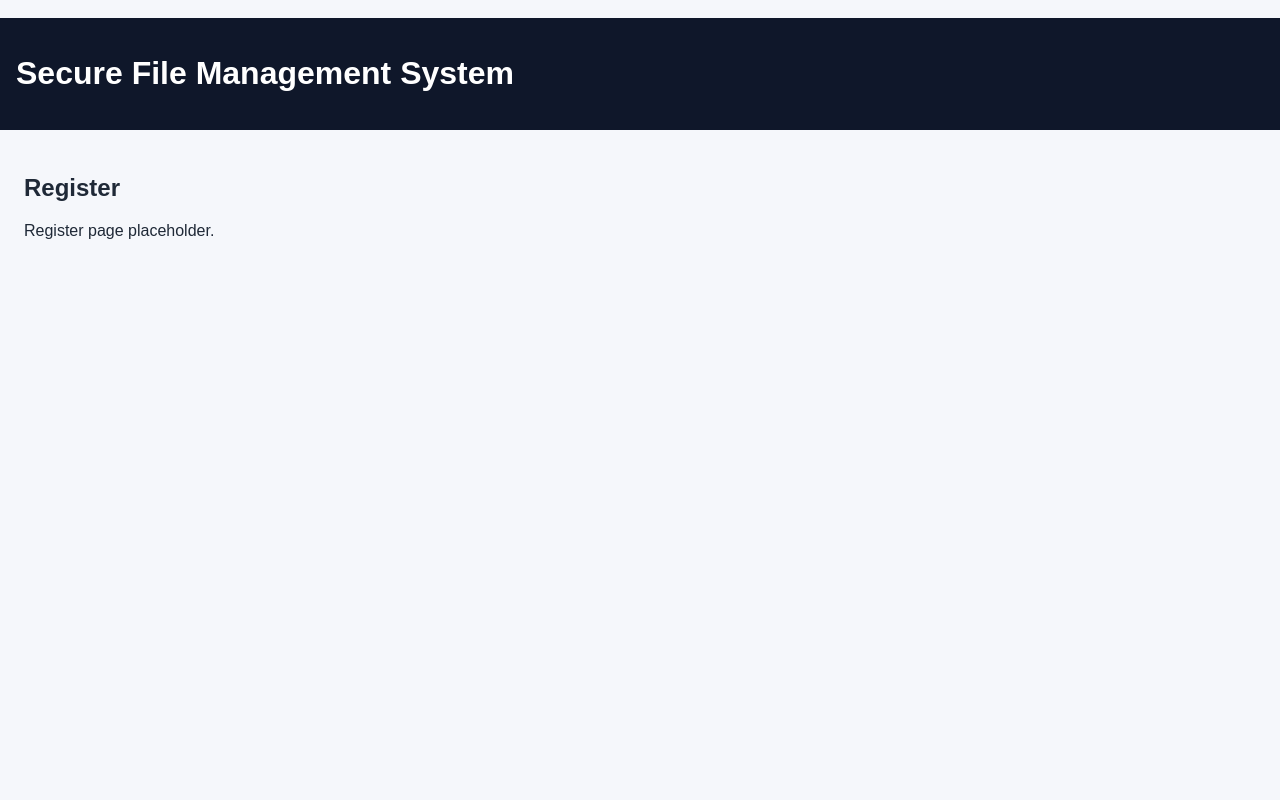
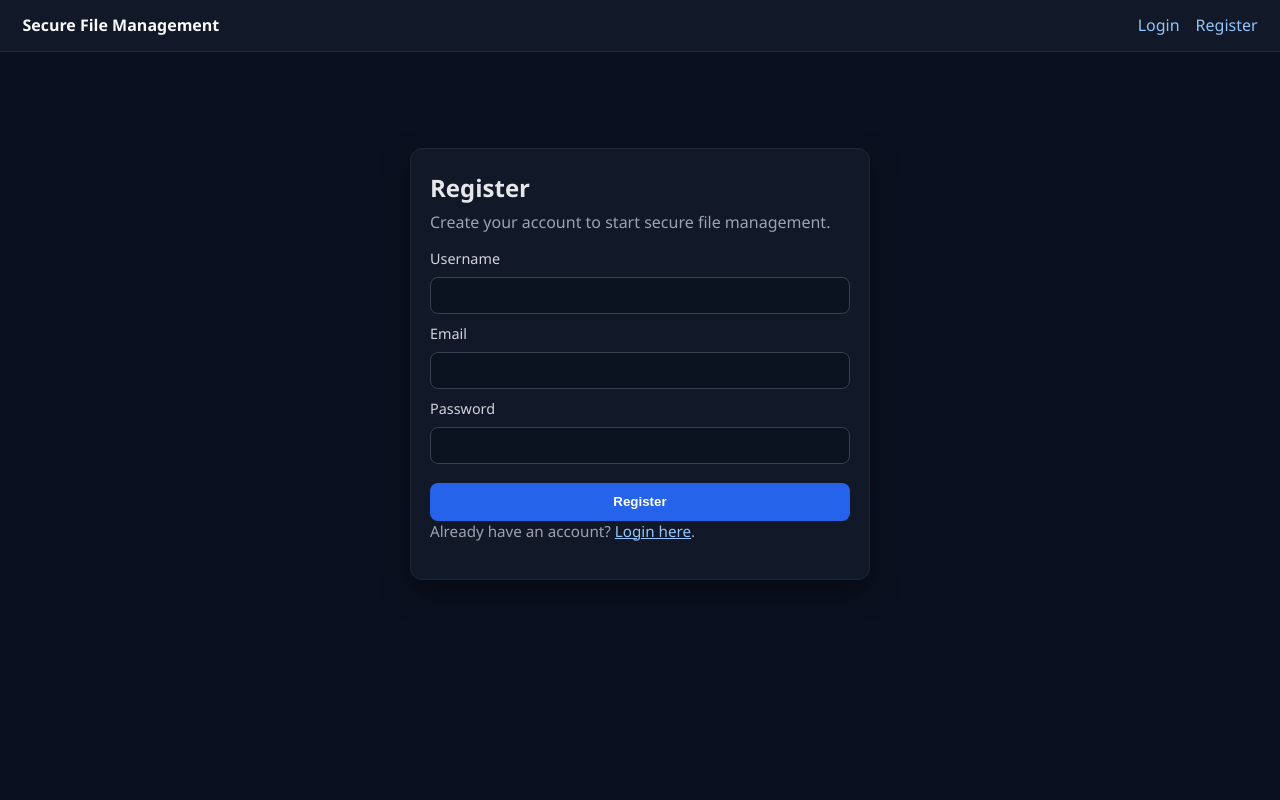
Before and after one commit to maverick-4281/os-project, a Flask app: page /register in a window 1280 px wide. Run offline with Flask 3, Linux system fonts and the light colour scheme.

Commit message:
v2: Module 1A - user registration and bcrypt password auth

```diff
--- a/app.py
+++ b/app.py
@@ -1,6 +1,9 @@
 from pathlib import Path
+from functools import wraps
 
-from flask import Flask, render_template
+from flask import Flask, flash, redirect, render_template, request, session, url_for
+
+from modules.auth import login_user, register_user
 
 
 app = Flask(__name__)
@@ -17,35 +20,96 @@ def create_required_folders() -> None:
 create_required_folders()
 
 
+def login_required(view_func):
+    """Protect routes that require an authenticated session."""
+
+    @wraps(view_func)
+    def wrapped_view(*args, **kwargs):
+        if not session.get("authenticated"):
+            flash("Please log in to continue.", "error")
+            return redirect(url_for("login"))
+        return view_func(*args, **kwargs)
+
+    return wrapped_view
+
+
 @app.route("/")
 def home():
+    if session.get("authenticated"):
+        return redirect(url_for("dashboard"))
+    return redirect(url_for("login"))
+
+
+@app.route("/login", methods=["GET", "POST"])
+def login():
+    if request.method == "POST":
+        username = request.form.get("username", "").strip()
+        password = request.form.get("password", "")
+
+        if not username or not password:
+            flash("Username and password are required.", "error")
+            return render_template("login.html")
+
+        is_valid, result = login_user(username, password)
+        if not is_valid:
+            flash(result, "error")
+            return render_template("login.html")
+
+        session["username"] = result["username"]
+        session["authenticated"] = True
+        session["otp_verified"] = False
+        flash("Login successful.", "success")
+        return redirect(url_for("dashboard"))
+
     return render_template("login.html")
 
 
-@app.route("/login")
-def login():
-    return render_template("login.html")
+@app.route("/register", methods=["GET", "POST"])
+def register():
+    if request.method == "POST":
+        username = request.form.get("username", "").strip()
+        email = request.form.get("email", "").strip()
+        password = request.form.get("password", "")
 
+        if not username or not email or not password:
+            flash("Username, email, and password are required.", "error")
+            return render_template("register.html")
 
-@app.route("/register")
-def register():
+        is_registered, result = register_user(username, password, email)
+        if not is_registered:
+            flash(result, "error")
+            return render_template("register.html")
+
+        flash("Registration successful. Please log in.", "success")
+        return redirect(url_for("login"))
+
     return render_template("register.html")
 
 
 @app.route("/dashboard")
+@login_required
 def dashboard():
     return render_template("dashboard.html")
 
 
 @app.route("/files")
+@login_required
 def files():
     return render_template("files.html")
 
 
 @app.route("/threats")
+@login_required
 def threats():
     return render_template("threats.html")
 
 
+@app.route("/logout")
+def logout():
+    session.clear()
+    flash("You have been logged out.", "success")
+    return redirect(url_for("login"))
+
+
 if __name__ == "__main__":
     app.run(debug=True)
--- a/static/css/style.css
+++ b/static/css/style.css
@@ -1,16 +1,133 @@
 body {
     margin: 0;
-    font-family: Arial, sans-serif;
-    background: #f5f7fb;
-    color: #1f2937;
+    min-height: 100vh;
+    font-family: "Segoe UI", Arial, sans-serif;
+    background: #0b1020;
+    color: #e5e7eb;
 }
 
-header {
-    background: #0f172a;
-    color: #ffffff;
-    padding: 1rem;
+.navbar {
+    display: flex;
+    align-items: center;
+    justify-content: space-between;
+    padding: 0.9rem 1.4rem;
+    background: #111827;
+    border-bottom: 1px solid #1f2937;
 }
 
-main {
-    padding: 1.5rem;
+.nav-brand {
+    font-weight: 700;
+    color: #f9fafb;
 }
+
+.nav-links {
+    display: flex;
+    gap: 1rem;
+    align-items: center;
+}
+
+.nav-links a {
+    color: #93c5fd;
+    text-decoration: none;
+}
+
+.nav-links a:hover {
+    text-decoration: underline;
+}
+
+.nav-user {
+    color: #9ca3af;
+    font-size: 0.95rem;
+}
+
+.page-shell {
+    max-width: 1040px;
+    margin: 0 auto;
+    padding: 2rem 1rem;
+}
+
+.flash-stack {
+    margin-bottom: 1rem;
+}
+
+.flash {
+    padding: 0.75rem 0.9rem;
+    border-radius: 8px;
+    margin-bottom: 0.6rem;
+    border: 1px solid transparent;
+}
+
+.flash-success {
+    background: #052e16;
+    border-color: #166534;
+    color: #bbf7d0;
+}
+
+.flash-error {
+    background: #3f0f1b;
+    border-color: #7f1d1d;
+    color: #fecaca;
+}
+
+.auth-card {
+    width: min(420px, 92vw);
+    margin: 4rem auto 0;
+    background: #111827;
+    border: 1px solid #1f2937;
+    border-radius: 12px;
+    padding: 1.4rem 1.2rem;
+    box-shadow: 0 12px 30px rgba(0, 0, 0, 0.4);
+}
+
+.auth-card h2 {
+    margin: 0 0 0.4rem;
+}
+
+.auth-card p {
+    margin: 0 0 1rem;
+    color: #9ca3af;
+}
+
+.auth-form {
+    display: grid;
+    gap: 0.6rem;
+}
+
+.auth-form label {
+    font-size: 0.9rem;
+    color: #d1d5db;
+}
+
+.auth-form input {
+    width: 100%;
+    box-sizing: border-box;
+    padding: 0.62rem 0.72rem;
+    border-radius: 8px;
+    border: 1px solid #374151;
+    background: #0b1220;
+    color: #f3f4f6;
+}
+
+.auth-form button {
+    margin-top: 0.6rem;
+    padding: 0.7rem 0.85rem;
+    border: none;
+    border-radius: 8px;
+    background: #2563eb;
+    color: #ffffff;
+    font-weight: 600;
+    cursor: pointer;
+}
+
+.auth-form button:hover {
+    background: #1d4ed8;
+}
+
+.auth-switch {
+    margin-top: 0.95rem;
+    font-size: 0.95rem;
+}
+
+.auth-switch a {
+    color: #93c5fd;
+}
--- a/templates/base.html
+++ b/templates/base.html
@@ -3,14 +3,37 @@
 <head>
     <meta charset="UTF-8">
     <meta name="viewport" content="width=device-width, initial-scale=1.0">
-    <title>Secure File Management</title>
+    <title>Secure File Management System</title>
     <link rel="stylesheet" href="{{ url_for('static', filename='css/style.css') }}">
 </head>
 <body>
-    <header>
-        <h1>Secure File Management System</h1>
-    </header>
-    <main>
+    <nav class="navbar">
+        <div class="nav-brand">Secure File Management</div>
+        <div class="nav-links">
+            {% if session.get('authenticated') %}
+            <span class="nav-user">Logged in as {{ session.get('username') }}</span>
+            <a href="{{ url_for('dashboard') }}">Dashboard</a>
+            <a href="{{ url_for('files') }}">Files</a>
+            <a href="{{ url_for('threats') }}">Threats</a>
+            <a href="{{ url_for('logout') }}">Logout</a>
+            {% else %}
+            <a href="{{ url_for('login') }}">Login</a>
+            <a href="{{ url_for('register') }}">Register</a>
+            {% endif %}
+        </div>
+    </nav>
+
+    <main class="page-shell">
+        {% with messages = get_flashed_messages(with_categories=true) %}
+            {% if messages %}
+                <section class="flash-stack">
+                    {% for category, message in messages %}
+                    <div class="flash flash-{{ category }}">{{ message }}</div>
+                    {% endfor %}
+                </section>
+            {% endif %}
+        {% endwith %}
+
         {% block content %}{% endblock %}
     </main>
     <script src="{{ url_for('static', filename='js/main.js') }}"></script>
--- a/templates/register.html
+++ b/templates/register.html
@@ -1,6 +1,21 @@
 {% extends "base.html" %}
 
 {% block content %}
-<h2>Register</h2>
-<p>Register page placeholder.</p>
+<section class="auth-card">
+    <h2>Register</h2>
+    <p>Create your account to start secure file management.</p>
+    <form method="post" class="auth-form">
+        <label for="username">Username</label>
+        <input id="username" name="username" type="text" required>
+
+        <label for="email">Email</label>
+        <input id="email" name="email" type="email" required>
+
+        <label for="password">Password</label>
+        <input id="password" name="password" type="password" required>
+
+        <button type="submit">Register</button>
+    </form>
+    <p class="auth-switch">Already have an account? <a href="{{ url_for('login') }}">Login here</a>.</p>
+</section>
 {% endblock %}
```
Also changed, not shown: modules/auth.py (+68 -4 lines), templates/login.html (+14 -2 lines).
